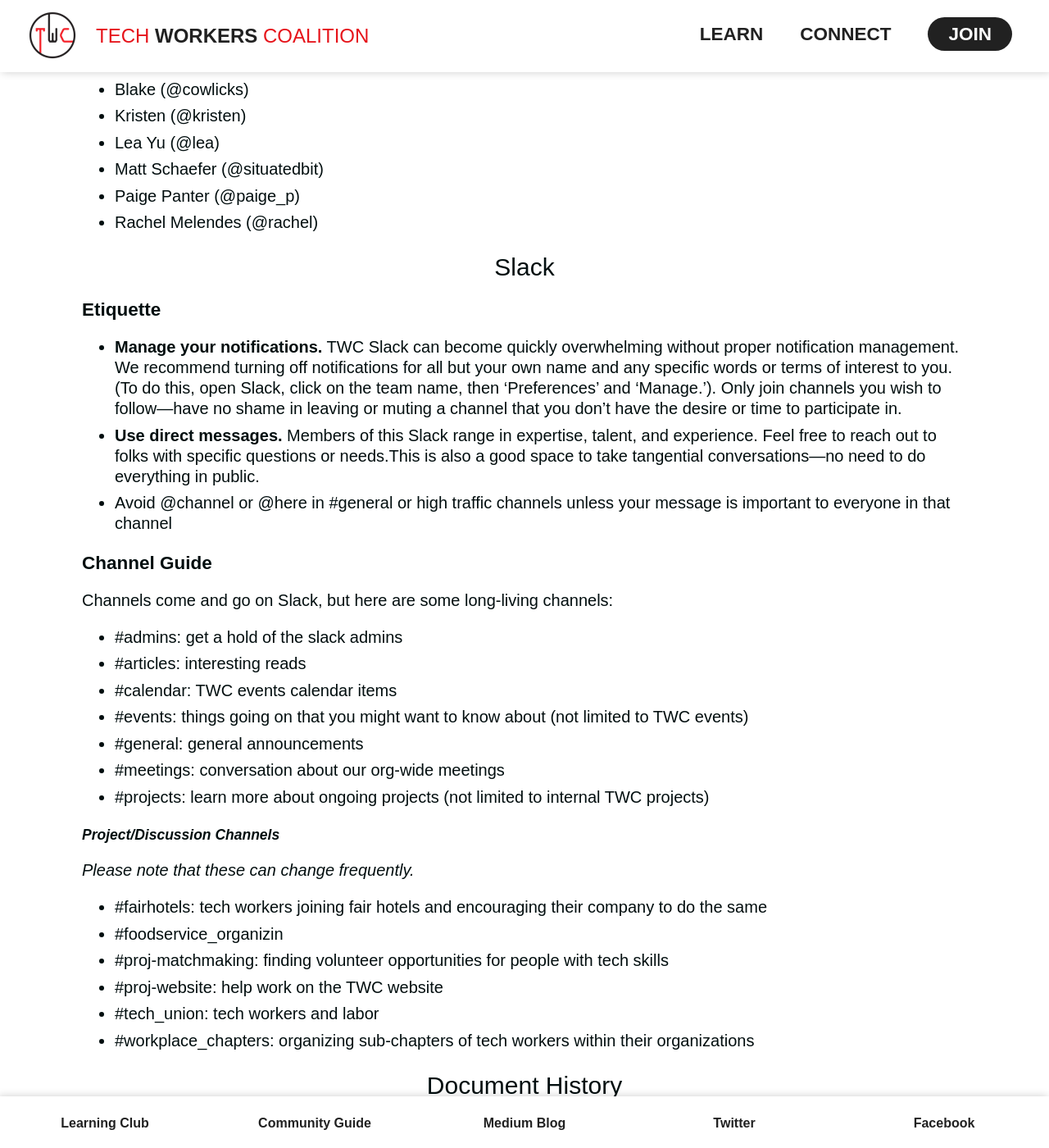
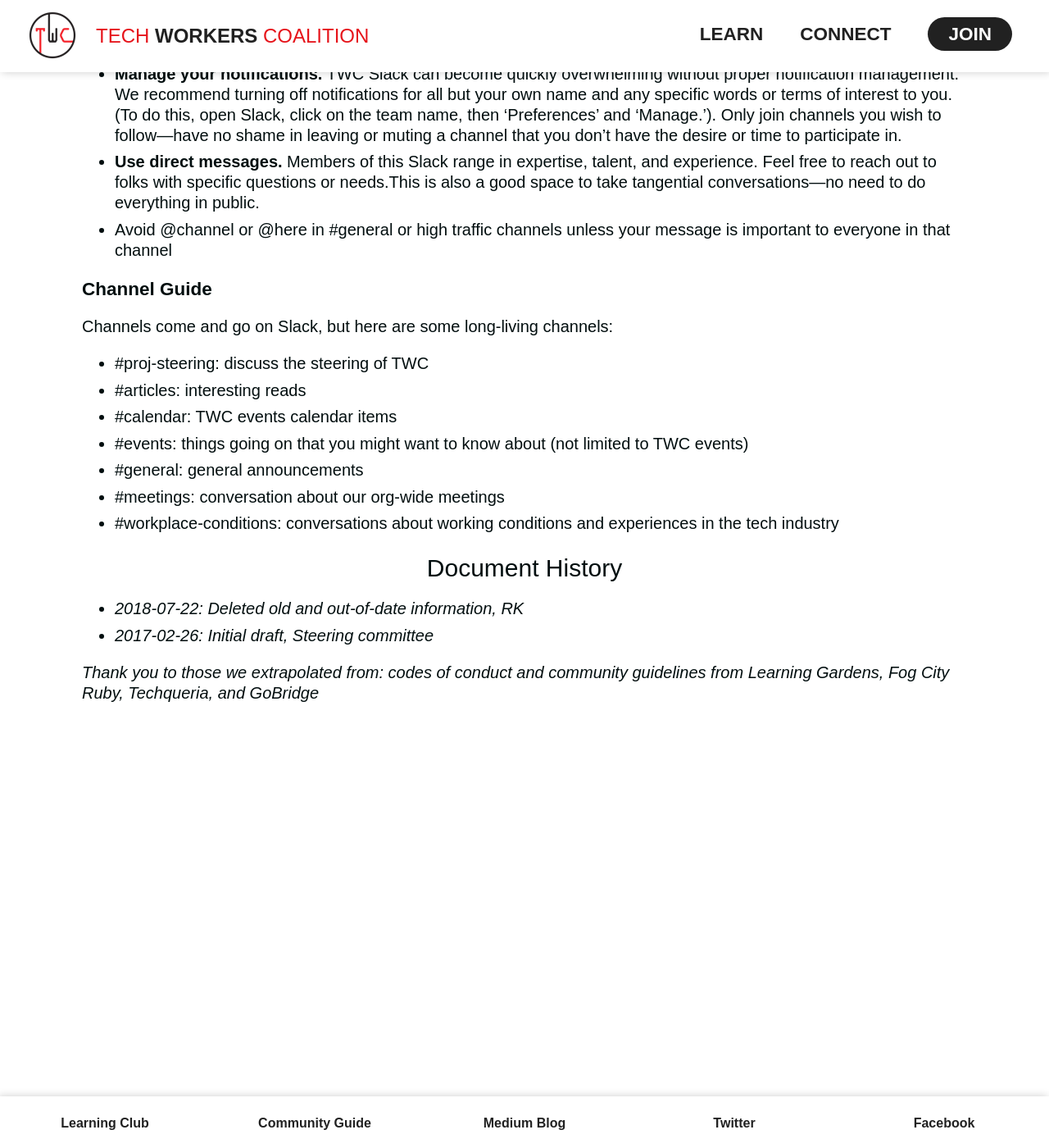
Before and after one commit to techworkersco/twc-site, a Jekyll site: the page built from guide.md, in a window 1280 px wide and 1400 px high, scrolled down 2547 px. Shown: the whole window at 82% size. Built offline with Jekyll 4.4.1, drawn with Linux system fonts in a browser that asks for light colours; nearby versions of some CDN libraries; some of the changed text lies outside the part shown.

Commit message:
Update guide.md
deleted old and out-of-date information regarding steering committee, projects, Slack channels

```diff
--- a/guide.md
+++ b/guide.md
@@ -64,18 +64,7 @@
 
 ## Steering Committee
 <a name="steering-committee" />
-TWC is supported by a steering committee consisting of long-time and active participants. The committee facilitates the creation of group structures, initiatives, maintains shared resources (like Slack), and works to foster common goals and purpose within the organization. If you are interested in participating in the steering committee, please send a note to [steering@techworkersco.org](mailto:steering@techworkersco.org).
-
-### Steering Members
-
-As of this writing steering members include
-- Ares (@ares)
-- Blake (@cowlicks)
-- Kristen (@kristen)
-- Lea Yu (@lea)
-- Matt Schaefer (@situatedbit)
-- Paige Panter (@paige_p)
-- Rachel Melendes (@rachel)
+TWC is supported by a steering committee consisting of long-time and active participants. The committee facilitates the creation of group structures, initiatives, maintains shared resources (like Slack), and works to foster common goals and purpose within the organization. If you are interested in participating in the steering committee, please send a note to [steering@techworkersco.org](mailto:steering@techworkersco.org), or post in the #proj-steering channel.
 
 ## Slack
 <a name="slack" />
@@ -88,25 +77,17 @@
 
 ### Channel Guide
 Channels come and go on Slack, but here are some long-living channels:
-- #admins: get a hold of the slack admins
+- #proj-steering: discuss the steering of TWC
 - #articles: interesting reads
 - #calendar: TWC events calendar items
 - #events: things going on that you might want to know about (not limited to TWC events)
 - #general: general announcements
 - #meetings: conversation about our org-wide meetings
-- #projects: learn more about ongoing projects (not limited to internal TWC projects)
-
-#### Project/Discussion Channels
-*Please note that these can change frequently.*
-- #fairhotels: tech workers joining fair hotels and encouraging their company to do the same
-- #foodservice_organizin
-- #proj-matchmaking: finding volunteer opportunities for people with tech skills
-- #proj-website: help work on the TWC website
-- #tech_union: tech workers and labor
-- #workplace_chapters: organizing sub-chapters of tech workers within their organizations
+- #workplace-conditions: conversations about working conditions and experiences in the tech industry
 
 ## Document History
 <a name="document-history" />
+- *2018-07-22: Deleted old and out-of-date information, RK*
 - *2017-02-26: Initial draft, Steering committee*
 
 *Thank you to those we extrapolated from: codes of conduct and community guidelines from Learning Gardens, Fog City Ruby, Techqueria, and GoBridge*
```
